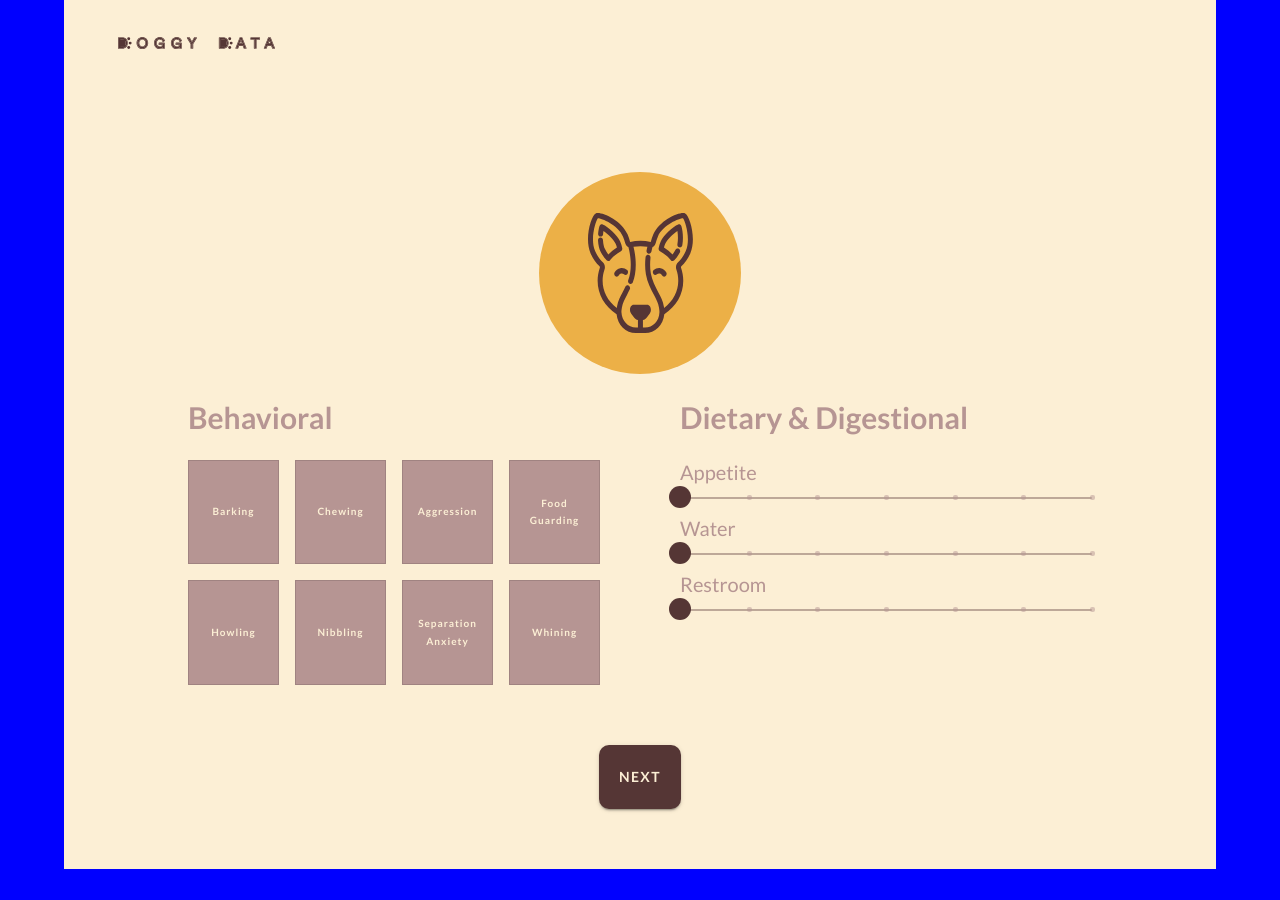
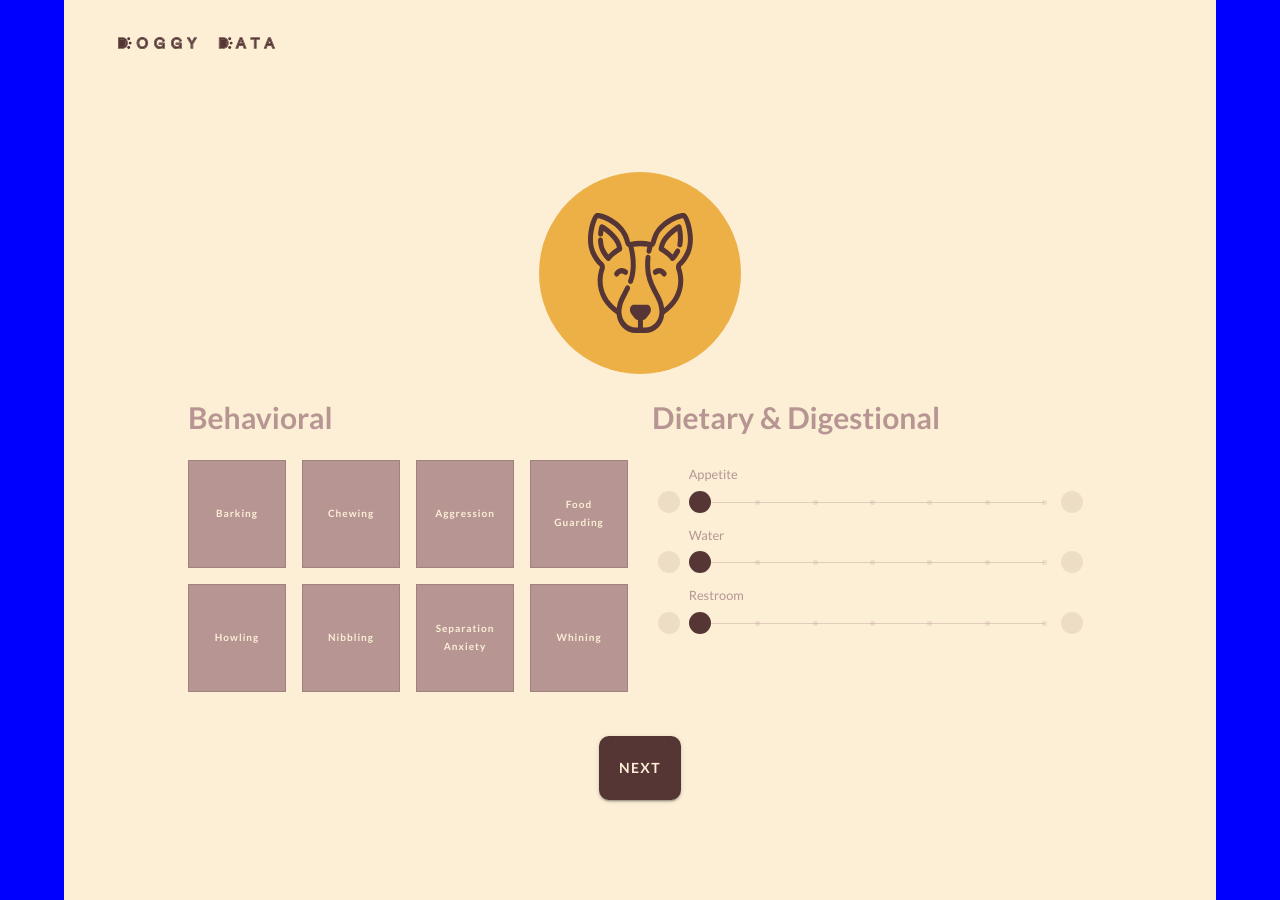
Before and after one commit to susiesko/helloralphie-doggiedata, a React (Create React App) app: page /doglog/additional-info in a window 1280 px wide. Before the commit the page ends 869 px from the top, so only its background shows below. Built offline with nearby package versions, Linux system fonts and the light colour scheme.

Commit message:
sliders styled

```diff
--- a/src/components/AdditionalInfo/BehavioralInfo.js
+++ b/src/components/AdditionalInfo/BehavioralInfo.js
@@ -54,15 +54,10 @@ const BehavioralInfo = () => {
 
   const toggleButtons = allBehaviors.map(btn => {
     const selected = selectedBehaviors.find(b => b === btn.value);
+
     return (
-      <Grid
-        item
-        xs={6}
-        sm={3}
-        classes={gridItemClasses}
-      >
+      <Grid key={btn.value} item xs={6} sm={3} classes={gridItemClasses}>
         <ToggleButton
-          key={btn.value}
           classes={toggleButtonClasses}
           value={btn.value}
           selected={selected}
--- a/src/components/AdditionalInfo/DietaryInfo.js
+++ b/src/components/AdditionalInfo/DietaryInfo.js
@@ -1,6 +1,5 @@
 import React from 'react';
 import { useDispatch, useSelector } from 'react-redux';
-import FormControlLabel from '@material-ui/core/FormControlLabel';
 
 import * as actions from '../../store/actions/index';
 import DietarySlider from './DietarySlider/DietarySlider';
@@ -16,28 +15,44 @@ const DietaryInfo = () => {
   });
   const dispatch = useDispatch();
 
+  const sliderConfigs = [
+    {
+      key: 'appetite',
+      label: 'Appetite',
+      value: appetite
+    },
+    {
+      key: 'water',
+      label: 'Water',
+      value: water
+    },
+    {
+      key: 'restroom',
+      label: 'Restroom',
+      value: restroom
+    }
+  ];
+
+
   // event handlers
   const onSlide = (field, val) => {
     dispatch(actions.updateLogField(field, val));
   }
 
+  const sliders = sliderConfigs.map(slider => {
+    return (
+      <DietarySlider
+        key={slider.key}
+        label={slider.label}
+        value={slider.value}
+        onChange={ (ev, val) => onSlide(slider.key, val) }
+      />
+    );
+  })
+
   return (
     <React.Fragment>
-      <label>Appetite</label>
-      <DietarySlider
-        value={appetite}
-        onChange={ (ev, val) => onSlide('appetite', val) }
-      />
-      <label>Water</label>
-      <DietarySlider
-        value={water}
-        onChange={ (ev, val) => onSlide('water', val) }
-      />
-      <label>Restroom</label>
-      <DietarySlider
-        value={restroom}
-        onChange={ (ev, val) => onSlide('restroom', val) }
-      />
+      {sliders}
     </React.Fragment>
   );
 }
--- a/src/components/AdditionalInfo/DietarySlider/DietarySlider.js
+++ b/src/components/AdditionalInfo/DietarySlider/DietarySlider.js
@@ -1,28 +1,72 @@
 import React from 'react';
-import { withStyles } from '@material-ui/core/styles';
+import { withStyles, useTheme } from '@material-ui/core/styles';
+import Grid from '@material-ui/core/Grid';
 import Slider from '@material-ui/core/Slider';
+import InputLabel from '@material-ui/core/InputLabel';
+import Hidden from '@material-ui/core/Hidden';
 
 const CustomSlider = withStyles(theme => ({
   thumb: {
-    height: 22,
-    width: 22,
+    height: '22px',
+    width: '22px',
     backgroundColor: theme.palette.primary.main,
-    marginTop: -11,
-    marginLeft: -11
+    marginTop: '-11px',
+    marginLeft: '-11px'
   },
   mark: {
-    height: 5,
-    width: 5,
-    marginTop: -2,
-    marginLeft: -2,
+    height: '5px',
+    width: '5px',
+    marginTop: '-2px',
+    marginLeft: '-2px',
     borderRadius:'2px',
-    opacity: 0.5,
+    opacity: 0.2,
+    backgroundColor: theme.palette.primary.light
+  } ,
+  rail: {
+    height: '1px',
     backgroundColor: theme.palette.primary.light
   }
 }))(Slider);
 
 const DietarySlider = props => {
+  const theme = useTheme();
+
+  // create local circle component for sides of slider
+  const circleStyle = {
+    height: '22px',
+    width: '22px',
+    margin: '-30px 0px 0px 6px',
+    borderRadius: '11px',
+    backgroundColor: theme.palette.primary.light,
+    opacity: 0.2
+  };
+
+  const circle = (
+    <div style={circleStyle}></div>
+  );
+
   return (
+    <Grid
+      container
+      direction="row"
+      alignItems="flex-end"
+      justify="center"
+      spacing={0}
+    >
+      <Hidden smDown>
+        <Grid item xs={'auto'} md={1}>
+          { circle }
+        </Grid>
+      </Hidden>
+      <Grid
+        item
+        xs={12}
+        md={10}
+      >
+        <InputLabel style={{margin: '8px 0px', fontSize: '0.8rem'}}>
+          { props.label }
+        </InputLabel>
+        <div style={{margin: '0px 11px'}}>
           <CustomSlider
             defaultValue={1}
             aria-labelledby="discrete-slider-small-steps"
@@ -32,8 +76,16 @@ const DietarySlider = props => {
             max={7}
             track={false}
             valueLabelDisplay="auto"
-      {...props}
-    />
+            {...props} />
+        </div>
+      </Grid>
+      <Hidden smDown>
+        <Grid item xs={'auto'} md={1}>
+          { circle }
+        </Grid>
+      </Hidden>
+
+    </Grid>
   );
 }
 
--- a/src/components/Profile/ProfileBadge/ProfileBadge.module.css
+++ b/src/components/Profile/ProfileBadge/ProfileBadge.module.css
@@ -4,7 +4,7 @@
   justify-content: space-between;
   align-items: center;
 }
-@media only screen and (max-width: 992px) {
+@media only screen and (max-width: 960px) {
   .ProfileBadge {
     width: 80%;
     flex-direction: row;
--- a/src/components/Profile/ProfileBadge/ProfileDetails/ProfileDetails.module.css
+++ b/src/components/Profile/ProfileBadge/ProfileDetails/ProfileDetails.module.css
@@ -2,7 +2,7 @@
   text-align: center;
 }
 
-@media only screen and (max-width: 768px) {
+@media only screen and (max-width: 600px) {
   .ProfileDetails p{
     text-align: left;
   }
--- a/src/components/Profile/ProfileForm.module.css
+++ b/src/components/Profile/ProfileForm.module.css
@@ -2,7 +2,7 @@
   width: 84%;
 }
 
-@media only screen and (max-width: 992px){
+@media only screen and (max-width: 960px){
   .ProfileForm {
     width: 100%;
   }
--- a/src/components/ThemedElements/ButtonThemed/ButtonThemed.js
+++ b/src/components/ThemedElements/ButtonThemed/ButtonThemed.js
@@ -1,10 +1,22 @@
 import React from 'react';
 import Button from '@material-ui/core/Button';
+import { makeStyles } from '@material-ui/core/styles';
+
+const useStyles = makeStyles(theme => {
+  return {
+    root: {
+      [theme.breakpoints.down('sm')]: {
+        width: '100%'
+      }
+    }
+  }
+});
 
 const ButtonThemed = props => {
+  const classes = useStyles();
   return (
-    <div>
     <Button
+      classes={classes}
       variant="contained"
       color="primary"
       size="large"
@@ -12,7 +24,6 @@ const ButtonThemed = props => {
     >
       {props.children}
     </Button>
-    </div>
   );
 }
 
--- a/src/containers/DogLog/AdditionalInfo/AdditionalInfo.js
+++ b/src/containers/DogLog/AdditionalInfo/AdditionalInfo.js
@@ -29,34 +29,18 @@ const AdditionalInfo = () => {
 
   return (
     <BaseInfo>
-      <Grid
-        container
-        justify="space-between"
-        spacing={10}
-      >
-        <Grid
-          item
-          xs={12}
-          md={6}
-        >
+      <Grid container justify="space-between" spacing={3}>
+        <Grid item xs={12} md={6}>
           <h2>Behavioral</h2>
           <BehavioralInfo/>
         </Grid>
 
-        <Grid
-          item
-          xs={12}
-          md={6}
-        >
+        <Grid item xs={12} md={6}>
           <h2>Dietary &amp; Digestional</h2>
           <DietaryInfo/>
         </Grid>
-        <Grid
-          container
-          style={{marginTop: '20px'}}
-          xs={12}
-          justify="center"
-        >
+
+        <Grid style={{marginTop: '20px'}} item container xs={12} justify="center">
           <ButtonThemed onClick={saveLogInfo}>Next</ButtonThemed>
         </Grid>
       </Grid>
--- a/src/containers/Layout/Layout.css
+++ b/src/containers/Layout/Layout.css
@@ -4,7 +4,7 @@
   padding: 100px;
 }
 
-@media only screen and (max-width: 768px) {
+@media only screen and (max-width: 600px) {
   .PageContent {
     padding: 30px;
   }
--- a/src/containers/Profile/Profile.js
+++ b/src/containers/Profile/Profile.js
@@ -7,7 +7,7 @@ import ProfileForm from '../../components/Profile/ProfileForm';
 
 const useGridStyle = makeStyles({
   root: {
-    '@media only screen and (max-width: 992px)': {
+    '@media only screen and (max-width: 960px)': {
       flexDirection: 'column-reverse'
     }
   }
```
Lines whose indentation alone changed are shown as unchanged.
